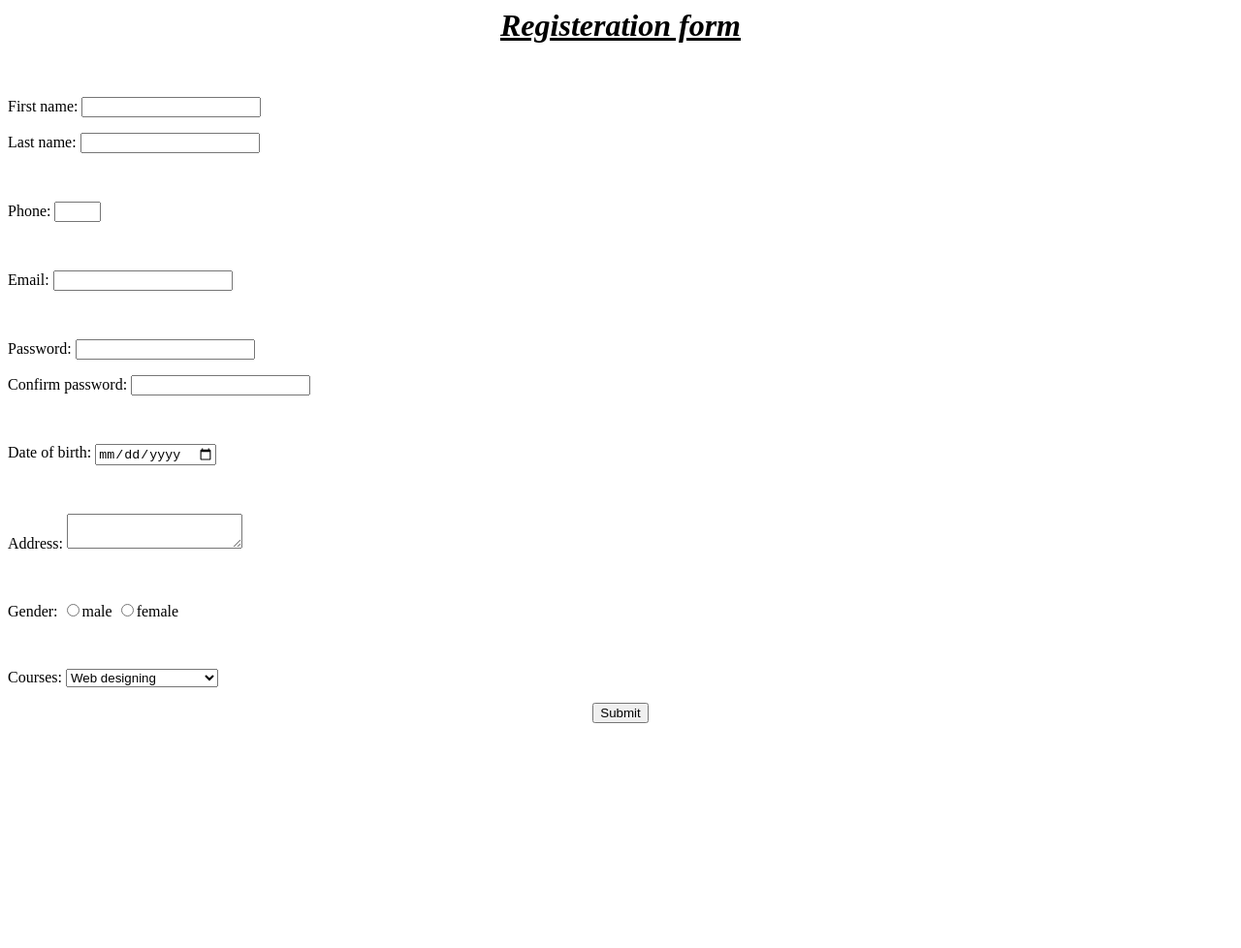
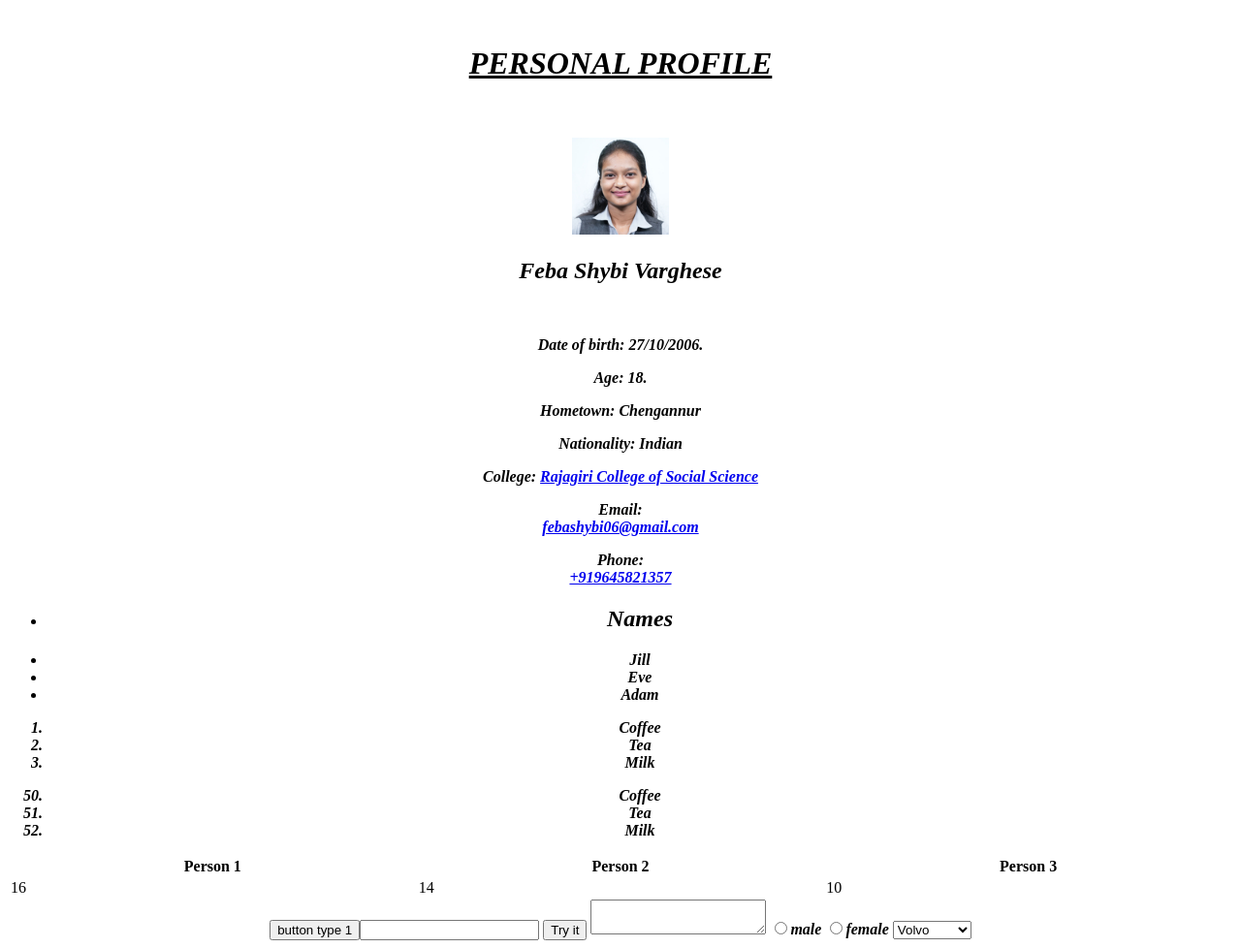
Before and after one commit to Feba06/Feba, a plain HTML site: page index.html in a window 1280 px wide. Shown: the whole page at 97% size. Before the commit the page ends 800 px from the top, so only its background shows below. Drawn offline with Linux system fonts and the light colour scheme.

Commit message:
Add files via upload

```diff
--- a/index.html
+++ b/index.html
@@ -1,27 +1,57 @@
 <html>
 <head>
-<link rel="stylesheet" href="styless.css">
+<link rel="stylesheet" href="style.css">
 </head>
-<body>
-<title>Form</title>
-<center><u><i><h1>Registeration form</h1></i></u></center>
+</body>
+<title>FEBA</title>
+</head>
+<center><center/>
 <br>
-<p>First name: <input type="text"></p>
-<p>Last name: <input type="text"></p>
-<br><p>Phone: <input type="number" min="0" max="9" maxlength="10"></p>
-<br><p>Email: <input type="email"></p>
-<br><p>Password: <input type="password"></p>
-<p>Confirm password: <input type="password"></p>
-<br><p>Date of birth: <input type="date"></p>
-<br><p>Address: <textarea>
-</textarea><p>
-<br><p>Gender: <input type="radio" name="gender" value="male">male
-<input type="radio" name="gender" value="female">female</p>
-<br><p>Courses: <select name="course" id="course">
-<option value="Web designing">Web designing</option>
-<option value="Food, travel and music">Food, travel and music</option>
-<option value="Yoga training">Yoga training</option>
-<option value="Learning with movies">Learning with movies</option>
+<u><i><H1>PERSONAL PROFILE</H1></i></u>
+<br>
+<br><img src="feba.jpg" alt="feba" width=100>
+<i><br><h2>Feba Shybi Varghese</h1>
+<b><br><p>Date of birth: 27/10/2006.</p>
+<b><p>Age: 18.</p>
+<b><p>Hometown: Chengannur</p>
+<b><p>Nationality: Indian</p>
+<b><p>College: <a href="https://rajagiri.edu/"target="_blank">Rajagiri College of Social Science</a></p>
+<b><p>Email: <br><a href="mailto:febashybi06@gmail.com">febashybi06@gmail.com</a></p>
+<b><p>Phone: <br><a href="tel:+919645821357">+919645821357</a></p>
+<ul><li><h2>Names</h2></li><li>Jill</li><li>Eve</li><li>Adam</li></ul>
+<div>
+</div>
+<ol><li>Coffee</li><li>Tea</li><li>Milk</li></ol>
+<ol start="50"><li>Coffee</li><li>Tea</li><li>Milk</li></ol>
+
+<table style="width:100%">
+<tr>
+<th>Person 1</th>
+<th>Person 2</th>
+<th>Person 3</th>
+</tr>
+<tr>
+<td>16</td>
+<td>14</td>
+<td>10</td>
+</tr>
+</table>
+<button>button type 1</button><input type="email">
+
+<button onclick="myFunction()">Try it</button>
+<script>
+alert("Feba");
+function myFunction(){alert("I am an alert box!");}</script>
+
+<textarea>
+</textarea>
+
+<input type="radio" name="gender" value="male">male
+<input type="radio" name="gender" value="female">female
+
+<select name="cars" id="cars">
+<option value="volvo">Volvo</option>
+<option value="saab">Saab</option>
+<option value="mercedes">Marcedes</option>
+<option value="audi">Audi</option>
 </select>
-</p>
-<center><button>Submit</button></center>
```
